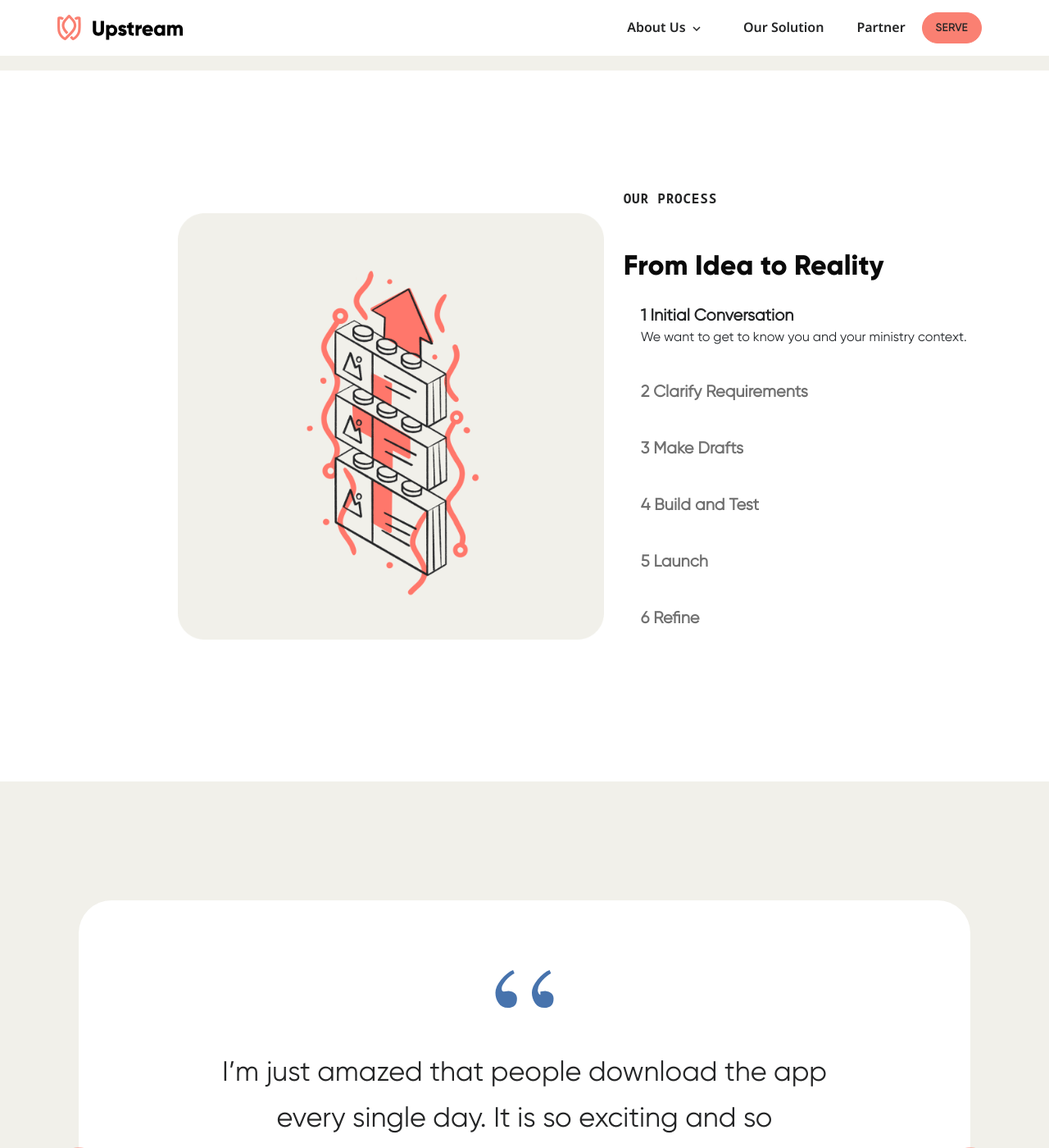
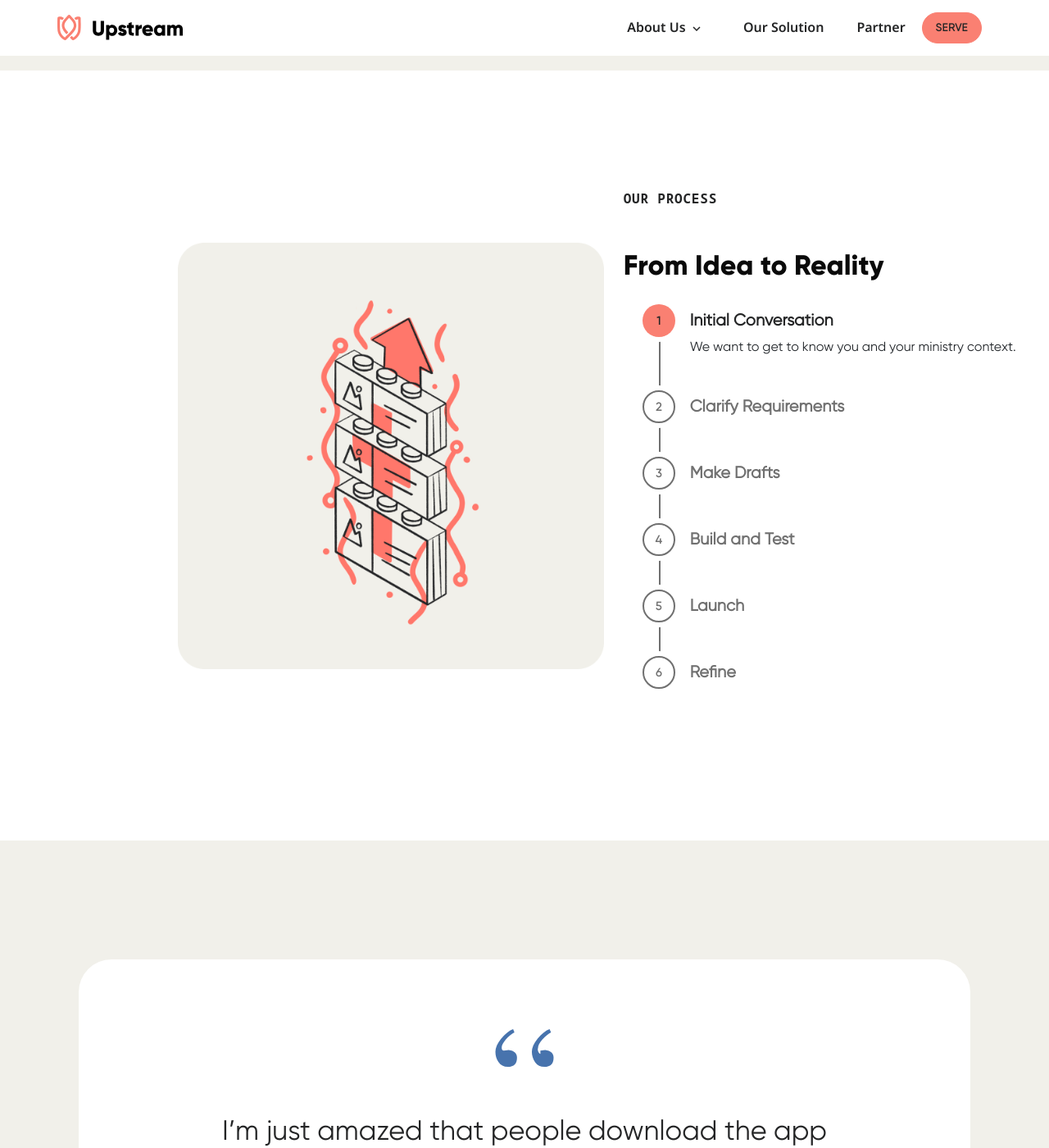
Before and after one commit to UpstreamCode/upstreamcode.github.io, a Jekyll site: the page built from _pages/partner.html, in a window 1280 px wide and 1400 px high, scrolled down 1627 px. Shown: the whole window at 82% size. Built offline with Jekyll 4.4.1, drawn with Linux system fonts in a browser that asks for light colours.

Commit message:
Update our-process

```diff
--- a/_includes/our-process.html
+++ b/_includes/our-process.html
@@ -1,80 +1,175 @@
-<div id="our-process-box" class="row justify-content-between align-items-center">
+<div
+  id="our-process-box"
+  class="row justify-content-between align-items-center"
+>
   <div class="d-none d-md-flex col-md-1"></div>
   <div class="start-image-box order-1 col-12 col-md-5 text-center text-md-left">
-      <img src="{{ "/assets/images/lego-stack.png" | relative_url }}" class="img-fluid" alt="A stack of bricks fitting nicely together">
+    <img src="{{ "/assets/images/lego-stack.png" | relative_url }}"
+    class="img-fluid" alt="A stack of bricks fitting nicely together">
   </div>
   <div class="content-box order-2 col-12 col-md-5">
     <p class="tagline">Our Process</p>
     <h2>From Idea to Reality</h2>
-      <div class="process-accordion">
     <div id="process-accordion" class="accordion">
       <div class="accordion-item">
+        <div class="accordion-line"></div>
+        <div class="accordion-box">
           <h2 class="accordion-header">
-              <button class="accordion-button" type="button" data-bs-toggle="collapse" data-bs-target="#collapse-one" aria-expanded="true" aria-controls="collapse-one">
-                1 Initial Conversation
+            <button
+              class="accordion-button"
+              type="button"
+              data-bs-toggle="collapse"
+              data-bs-target="#collapse-one"
+              aria-expanded="true"
+              aria-controls="collapse-one"
+              onclick="updateButtons(1)"
+            >
+              <span class="accordion-title" key="1">Initial Conversation</span>
             </button>
           </h2>
-            <div id="collapse-one" class="accordion-collapse collapse show" data-bs-parent="#process-accordion">
+          <div
+            id="collapse-one"
+            class="accordion-collapse collapse show"
+            data-bs-parent="#process-accordion"
+          >
             <div class="accordion-body">
               We want to get to know you and your ministry context.
             </div>
           </div>
         </div>
+      </div>
       <div class="accordion-item">
+        <div class="accordion-line"></div>
+        <div class="accordion-box">
           <h2 class="accordion-header">
-              <button class="accordion-button collapsed" type="button" data-bs-toggle="collapse" data-bs-target="#collapse-two" aria-expanded="true" aria-controls="collapse-two">
-                2 Clarify Requirements
+            <button
+              class="accordion-button collapsed"
+              type="button"
+              data-bs-toggle="collapse"
+              data-bs-target="#collapse-two"
+              aria-expanded="true"
+              aria-controls="collapse-two"
+              onclick="updateButtons(2)"
+            >
+              <span class="accordion-title" key="2">Clarify Requirements</span>
             </button>
           </h2>
-            <div id="collapse-two" class="accordion-collapse collapse" data-bs-parent="#process-accordion">
+          <div
+            id="collapse-two"
+            class="accordion-collapse collapse"
+            data-bs-parent="#process-accordion"
+          >
             <div class="accordion-body">
-                Together with you, we hone in on project goals and what’s needed to get there.
+              Together with you, we hone in on project goals and what’s needed
+              to get there.
+            </div>
           </div>
         </div>
       </div>
       <div class="accordion-item">
+        <div class="accordion-line"></div>
+        <div class="accordion-box">
           <h2 class="accordion-header">
-              <button class="accordion-button collapsed" type="button" data-bs-toggle="collapse" data-bs-target="#collapse-three" aria-expanded="true" aria-controls="collapse-three">
-                3 Make Drafts
+            <button
+              class="accordion-button collapsed"
+              type="button"
+              data-bs-toggle="collapse"
+              data-bs-target="#collapse-three"
+              aria-expanded="true"
+              aria-controls="collapse-three"
+              onclick="updateButtons(3)"
+            >
+              <span class="accordion-title" key="3">Make Drafts</span>
             </button>
           </h2>
-            <div id="collapse-three" class="accordion-collapse collapse" data-bs-parent="#process-accordion">
+          <div
+            id="collapse-three"
+            class="accordion-collapse collapse"
+            data-bs-parent="#process-accordion"
+          >
             <div class="accordion-body">
               We produce designs of the app until they’re approved by you.
             </div>
           </div>
         </div>
+      </div>
       <div class="accordion-item">
+        <div class="accordion-line"></div>
+        <div class="accordion-box">
           <h2 class="accordion-header">
-              <button class="accordion-button collapsed" type="button" data-bs-toggle="collapse" data-bs-target="#collapse-four" aria-expanded="true" aria-controls="collapse-four">
-                4 Build and Test
+            <button
+              class="accordion-button collapsed"
+              type="button"
+              data-bs-toggle="collapse"
+              data-bs-target="#collapse-four"
+              aria-expanded="true"
+              aria-controls="collapse-four"
+              onclick="updateButtons(4)"
+            >
+              <span class="accordion-title" key="4">Build and Test</span>
             </button>
           </h2>
-            <div id="collapse-four" class="accordion-collapse collapse" data-bs-parent="#process-accordion">
+          <div
+            id="collapse-four"
+            class="accordion-collapse collapse"
+            data-bs-parent="#process-accordion"
+          >
             <div class="accordion-body">
-                Our volunteer technologists start coding. We also test for any problems.
+              Our volunteer technologists start coding. We also test for any
+              problems.
+            </div>
           </div>
         </div>
       </div>
       <div class="accordion-item">
+        <div class="accordion-line"></div>
+        <div class="accordion-box">
           <h2 class="accordion-header">
-              <button class="accordion-button collapsed" type="button" data-bs-toggle="collapse" data-bs-target="#collapse-five" aria-expanded="true" aria-controls="collapse-five">
-                5 Launch
+            <button
+              class="accordion-button collapsed"
+              type="button"
+              data-bs-toggle="collapse"
+              data-bs-target="#collapse-five"
+              aria-expanded="true"
+              aria-controls="collapse-five"
+              onclick="updateButtons(5)"
+            >
+              <span class="accordion-title" key="5">Launch</span>
             </button>
           </h2>
-            <div id="collapse-five" class="accordion-collapse collapse" data-bs-parent="#process-accordion">
+          <div
+            id="collapse-five"
+            class="accordion-collapse collapse"
+            data-bs-parent="#process-accordion"
+          >
             <div class="accordion-body">
-                We celebrate, give thanks, and pray as the app is made available to the public.
+              We celebrate, give thanks, and pray as the app is made available
+              to the public.
+            </div>
           </div>
         </div>
       </div>
       <div class="accordion-item">
+        <div class="accordion-line" style="visibility: hidden"></div>
+        <div class="accordion-box">
           <h2 class="accordion-header">
-              <button class="accordion-button collapsed" type="button" data-bs-toggle="collapse" data-bs-target="#collapse-six" aria-expanded="true" aria-controls="collapse-six">
-                6 Refine
+            <button
+              class="accordion-button collapsed"
+              type="button"
+              data-bs-toggle="collapse"
+              data-bs-target="#collapse-six"
+              aria-expanded="true"
+              aria-controls="collapse-six"
+              onclick="updateButtons(6)"
+            >
+              <span class="accordion-title" key="6">Refine</span>
             </button>
           </h2>
-            <div id="collapse-six" class="accordion-collapse collapse" data-bs-parent="#process-accordion">
+          <div
+            id="collapse-six"
+            class="accordion-collapse collapse"
+            data-bs-parent="#process-accordion"
+          >
             <div class="accordion-body">
               Make adjustments based on user feedback and project goals.
             </div>
@@ -85,3 +180,59 @@
   </div>
   <div class="d-none d-md-flex col-md-1"></div>
 </div>
+<script>
+  /**
+   * This block iterates over all elements with the "accordion-title"
+   * class, giving each element a "number". The number is based on the
+   * "key" attribute of the "accordion-title", and will render with
+   * the "accordion-number" class. The first numbers will have the
+   * "accordion-number-active" class to distinguish from unselected
+   * numbers.
+   */
+  let accordionTitles = document.getElementsByClassName("accordion-title");
+  for (let i = 0; i < accordionTitles.length; i++) {
+    let accordionTitle = accordionTitles[i];
+    let numberCircle = document.createElement("span");
+    const key = accordionTitle.getAttribute("key");
+    const number = document.createTextNode(key);
+    numberCircle.appendChild(number);
+    numberCircle.classList.add("accordion-number");
+    numberCircle.setAttribute("key", key);
+    if (key === "1") {
+      numberCircle.classList.add("accordion-number-active");
+    }
+    accordionTitle.parentNode.insertBefore(numberCircle, accordionTitle);
+  }
+
+  /**
+   * Update the "accordion-number" elements so that the selected
+   * accordion button is shown as active, preceding buttons are shown
+   * as check-marks, and subsequent buttons show as un-read.
+   */
+  function updateButtons(keyStr) {
+    const key = parseInt(keyStr);
+    let accordionTitles = document.getElementsByClassName("accordion-title");
+    for (let i = 0; i < accordionTitles.length; i++) {
+      let accordionTitle = accordionTitles[i];
+      const parentElem = accordionTitle.parentElement;
+      for (let j = 0; j < accordionTitle.parentElement.childElementCount; j++) {
+        let childElem = parentElem.children[j];
+        if (childElem.className.includes("accordion-number")) {
+          const elemKey = parseInt(childElem.getAttribute("key"));
+          childElem.classList.remove("accordion-number-active");
+          if (elemKey <= key) {
+            childElem.classList.add("accordion-number-active");
+          }
+          if (elemKey < key) {
+            let check = document.createElement("img");
+            check.setAttribute("src", "/assets/images/icons/check.svg");
+            childElem.innerHTML = "";
+            childElem.appendChild(check);
+          } else {
+            childElem.innerHTML = elemKey;
+          }
+        }
+      }
+    }
+  }
+</script>
--- a/_sass/base.scss
+++ b/_sass/base.scss
@@ -916,7 +916,10 @@ main {
   .content-box {
     @include media-breakpoint-down(md) {
       margin-top: 48px;
-    }
+      padding: 0px;
+    }
+
+
 
     #process-accordion {
       h2 {
@@ -924,12 +927,25 @@ main {
       }
 
       .accordion-item {
-        margin-bottom: 40px;
+        display: flex;
+        margin-bottom: 0px;
+      }
+
+      .accordion-line {
+        display: flex;
+        border-left: solid 2px map-get($neutral-colors, 6);
+        position: relative;
+        left: 42px;
+      }
+
+      .accordion-box {
+        padding-bottom: 40px;
       }
 
       .accordion-body {
         padding-bottom: 0px;
         padding-top: 0px;
+        margin-left: 58px;
       }
 
       .accordion-button {
@@ -953,6 +969,31 @@ main {
         &::after {
           content: none;
         }
+      }
+
+      .accordion-number {
+        height: 40px;
+        width: 40px;
+        border-radius: 20px;
+        border-width: 2px;
+        border-style: solid;
+        border-color: map-get($neutral-colors, 6);
+        box-shadow: 0 0 0 6px map-get($primary-colors, 'white');
+        align-content: center;
+        text-align: center;
+        margin-right: 18px;
+        font-size: 14px;
+        font-family: Gilroy, sans-serif;
+      }
+
+      .accordion-number img {
+        padding-bottom: 3px;
+      }
+
+      .accordion-number-active {
+        color: map-get($primary-colors, 'black')!important;
+        background-color: map-get($primary-colors, 'salmon');
+        border-style: none;
       }
     }
   }
```
Also changed, not shown: assets/images/icons/check.svg (added). Lines whose indentation alone changed are shown as unchanged.
